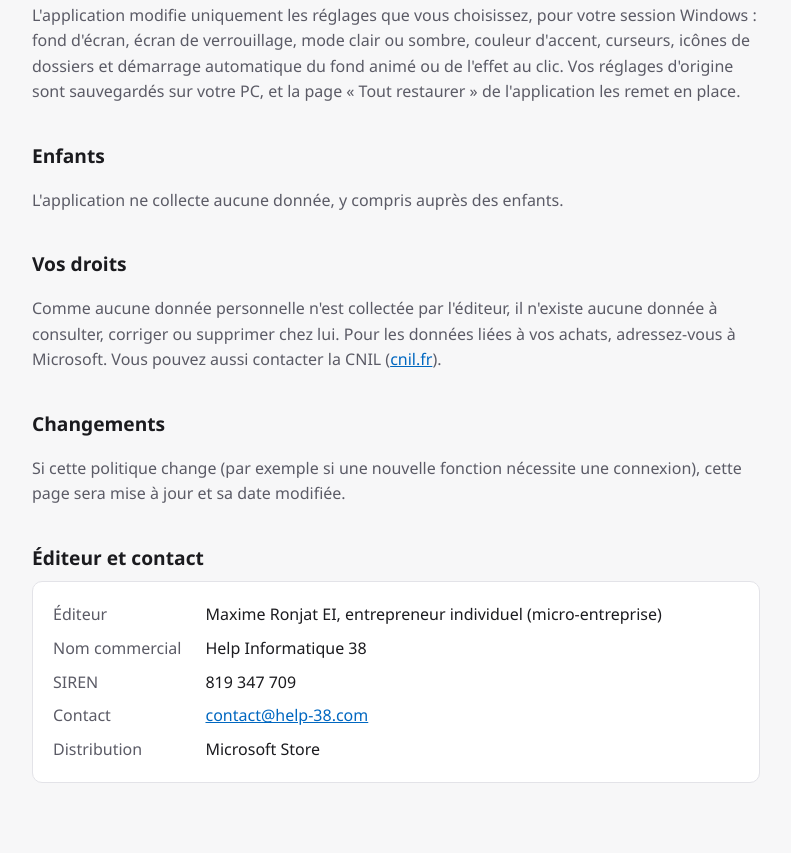
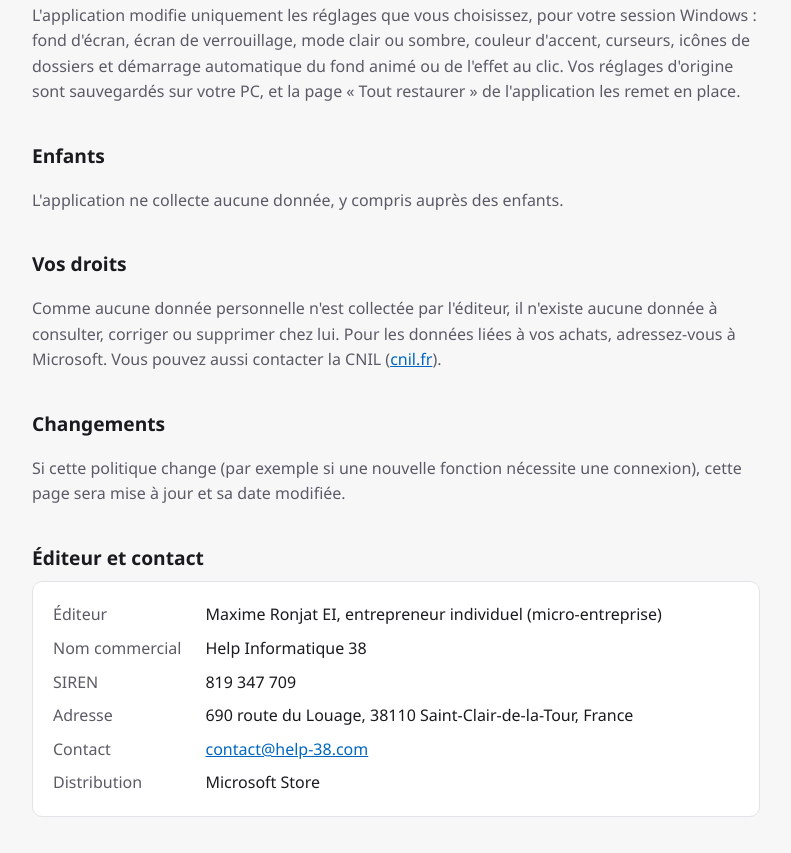
Before and after one commit to MaxR-Sheep/pc-alive, a plain HTML site: page index.html in a window 1280 px wide. Shown: the part 938-1791 px from the top of the page, without its empty margins (244-1035 px from the left). Drawn offline with Linux system fonts and the light colour scheme.

Commit message:
Ajout de l'adresse de l'éditeur

```diff
--- a/index.html
+++ b/index.html
@@ -63,6 +63,7 @@
       <dt>Éditeur</dt><dd>Maxime Ronjat EI, entrepreneur individuel (micro-entreprise)</dd>
       <dt>Nom commercial</dt><dd>Help Informatique 38</dd>
       <dt>SIREN</dt><dd>819 347 709</dd>
+      <dt>Adresse</dt><dd>690 route du Louage, 38110 Saint-Clair-de-la-Tour, France</dd>
       <dt>Contact</dt><dd><a href="mailto:contact@help-38.com">contact@help-38.com</a></dd>
       <dt>Distribution</dt><dd>Microsoft Store</dd>
     </dl>
```
